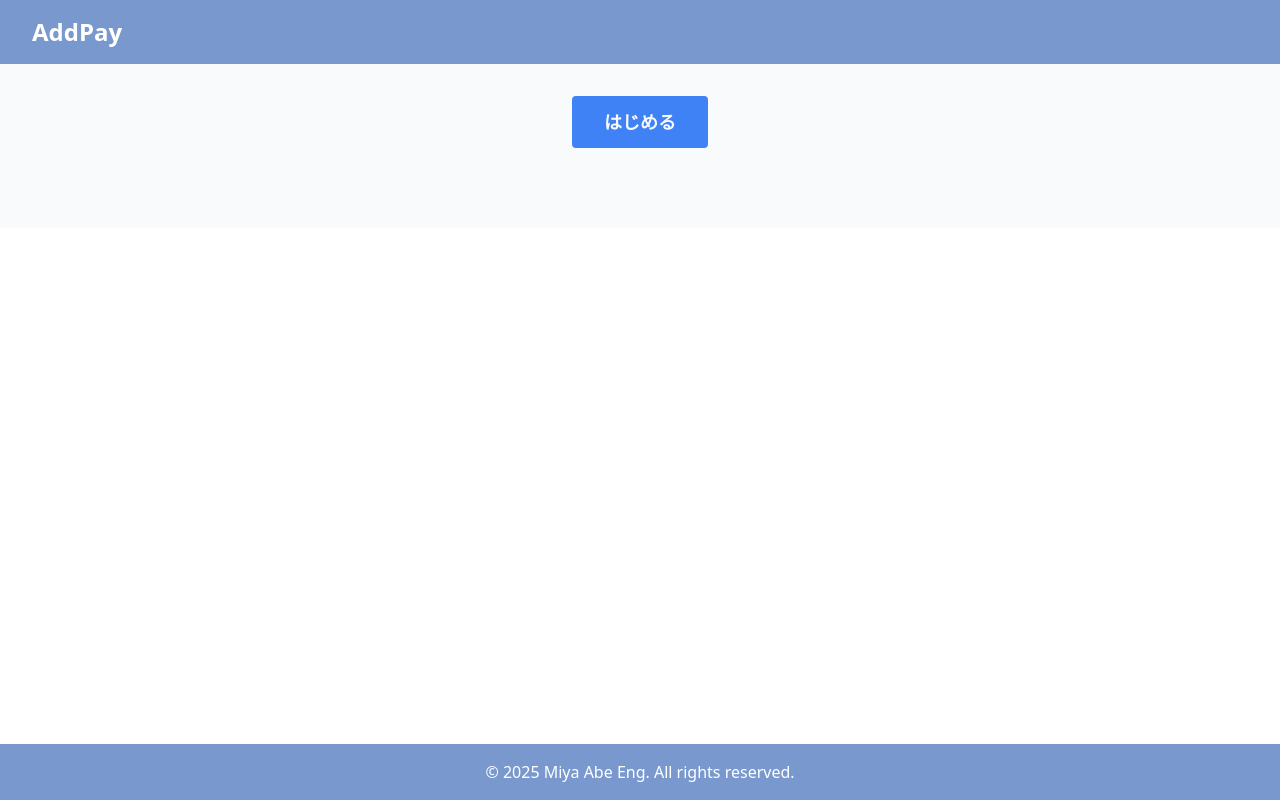
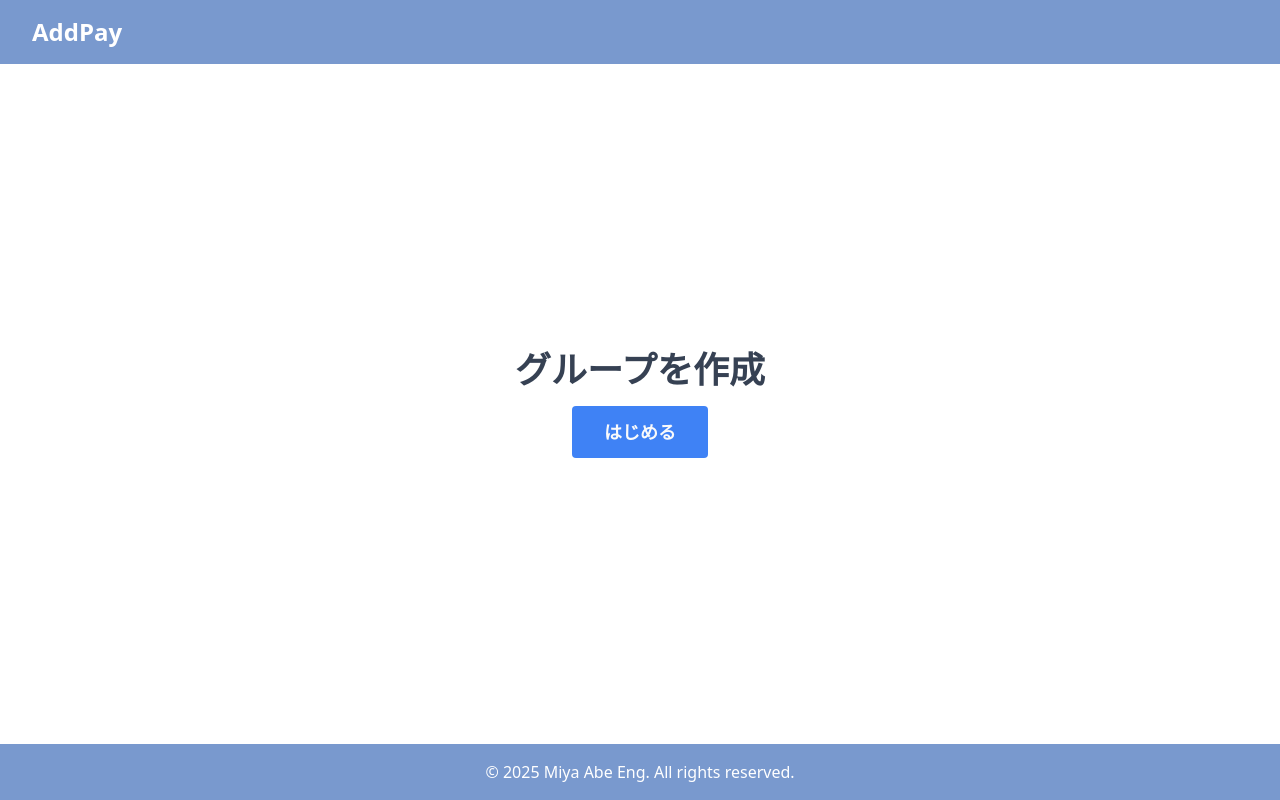
Before and after one commit to shetori7/SplitPay_front, a Next.js app: page / in a window 1280 px wide. Built offline with nearby package versions, Linux system fonts and the light colour scheme.

Commit message:
レイアウトの修正

```diff
--- a/src/app/globals.css
+++ b/src/app/globals.css
@@ -6,7 +6,7 @@ html, body {
 }
 
 body {
-  min-height: 100vh;
+  height: 100vh;
   display: flex;
   flex-direction: column;
 }
--- a/src/app/page.tsx
+++ b/src/app/page.tsx
@@ -2,17 +2,14 @@ import Link from "next/link";
 
 export default function Home() {
   return (
-    <div className="flex flex-col bg-gray-50 text-gray-700">
-      <main className="flex flex-col gap-6 items-center justify-center flex-1 p-8 pb-20 font-[family-name:var(--font-geist-sans)]">
-        <div className="flex flex-col items-center gap-4">
-          <Link
-            href="/group/new"
-            className="bg-[#3f82f5] hover:bg-[#A0C4FF] text-gray-50 rounded px-8 py-3 text-lg font-semibold transition"
-          >
-            はじめる
-          </Link>
-        </div>
-      </main>
+    <div className="flex flex-col items-center justify-center h-full text-gray-700">
+      <h1 className="text-4xl font-bold mb-4">グループを作成</h1>
+      <Link
+        href="/group/new"
+        className="bg-[#3f82f5] text-gray-50 rounded px-8 py-3 text-lg font-semibold"
+      >
+        はじめる
+      </Link>
     </div>
   );
 }
```
